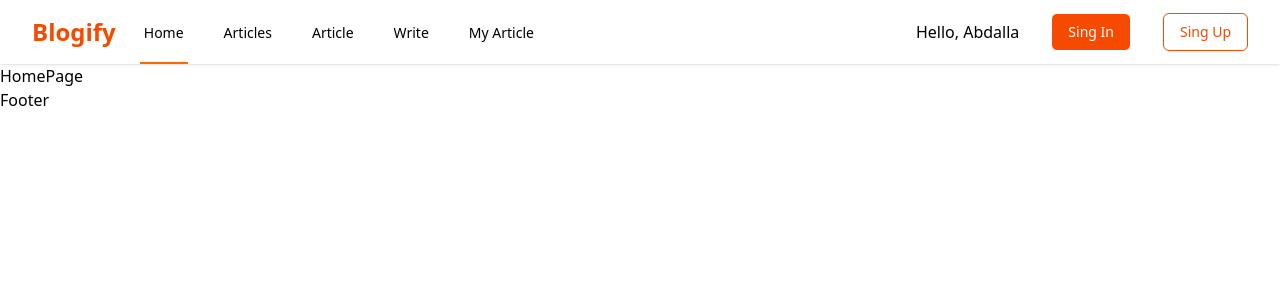
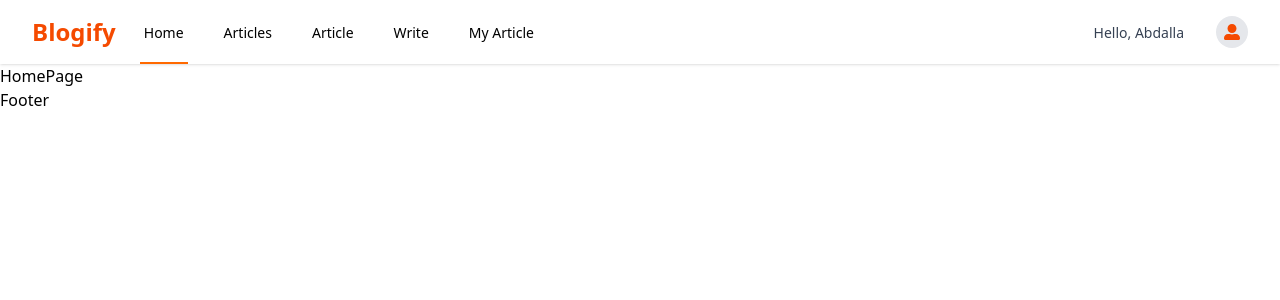
Before and after one commit to AbdulahiAwil/Full-Stack-With-supabace, a React (Vite) app in the folder F_S_Supabace/: page / in a window 1280 px wide. Shown: the top 300 px of the page. Built offline with nearby package versions, Linux system fonts and the light colour scheme.

Commit message:
Update Project

```diff
--- a/F_S_Supabace/package.json
+++ b/F_S_Supabace/package.json
@@ -13,6 +13,7 @@
     "@tailwindcss/vite": "^4.0.14",
     "react": "^19.0.0",
     "react-dom": "^19.0.0",
+    "react-icons": "^5.5.0",
     "react-router": "^7.3.0",
     "tailwindcss": "^4.0.14"
   },
--- a/F_S_Supabace/src/App.jsx
+++ b/F_S_Supabace/src/App.jsx
@@ -6,6 +6,7 @@ import SingInPage from "./Pages/SingInPage"
 import SingUpPage from "./Pages/SingUpPage"
 import Header from "./Components/Header"
 import Footer from "./Components/Footer"
+import { useState } from "react"
 
 function App() {
 
--- a/F_S_Supabace/src/Components/Header.jsx
+++ b/F_S_Supabace/src/Components/Header.jsx
@@ -1,7 +1,17 @@
-import React from 'react'
+import React, { useState }from 'react'
 import { Link } from 'react-router'
+import { FaUserAlt } from "react-icons/fa";
+
 
 const Header = () => {
+
+    const [isMenuOpen, setIsMenuOpen] = useState(false);
+    const [isDropdownOpen, setIsDropdownOpen] = useState(false);
+    const [isLoggedIn, setIsLoggedIn] = useState(true);
+
+    const avater_url = null;
+
+
   return (
     <header className='bg-white shadow'>
 
@@ -28,11 +38,23 @@ const Header = () => {
                 </div>
                 {/* Right */}
                 <div className='flex space-x-8 items-center'>
-                <div>
-                    {/* Profile */}
-                    <span>Hello, Abdalla</span>
-                </div>
-                <div className='flex space-x-8 items-center'>
+                     {/* Profile */}
+                {isLoggedIn ? (
+                    <>
+                    <div>
+                    <span className='text-gray-700 text-sm'>Hello, Abdalla</span>
+                    </div>
+                    <div>
+                        <button className='flex items-center justify-center w-8 h-8 rounded-full bg-gray-200 focus:outline-none focus:ring-2 focus:ring-offset-2 focus:ring-amber-500'>
+                            {
+                                avater_url ? <img className='w-8 h-8 rounded-full ' src={avater_url}/> : <FaUserAlt className='text-orange-600' />
+
+                            }
+                        </button>
+                    </div>
+                </>
+                ) : (
+                    <div className='flex space-x-8 items-center'>
                     {/* Buttons */}
                     <Link to='singin' className='inline-flex item-center justify-center px-4 py-2 border text-sm font-medium rounded-md text-white bg-orange-600 hover:bg-orange-700 focus:outline-none focus:ring-2 focus:ring-ofset-2 focus:ring-orange-500'>
                     Sing In
@@ -41,6 +63,8 @@ const Header = () => {
                     Sing Up
                     </Link>
                 </div>
+                )}
+
             </div>
             </div>
 
```
Also changed, not shown: 1 other file (tests, documents, lock files or other folders).
